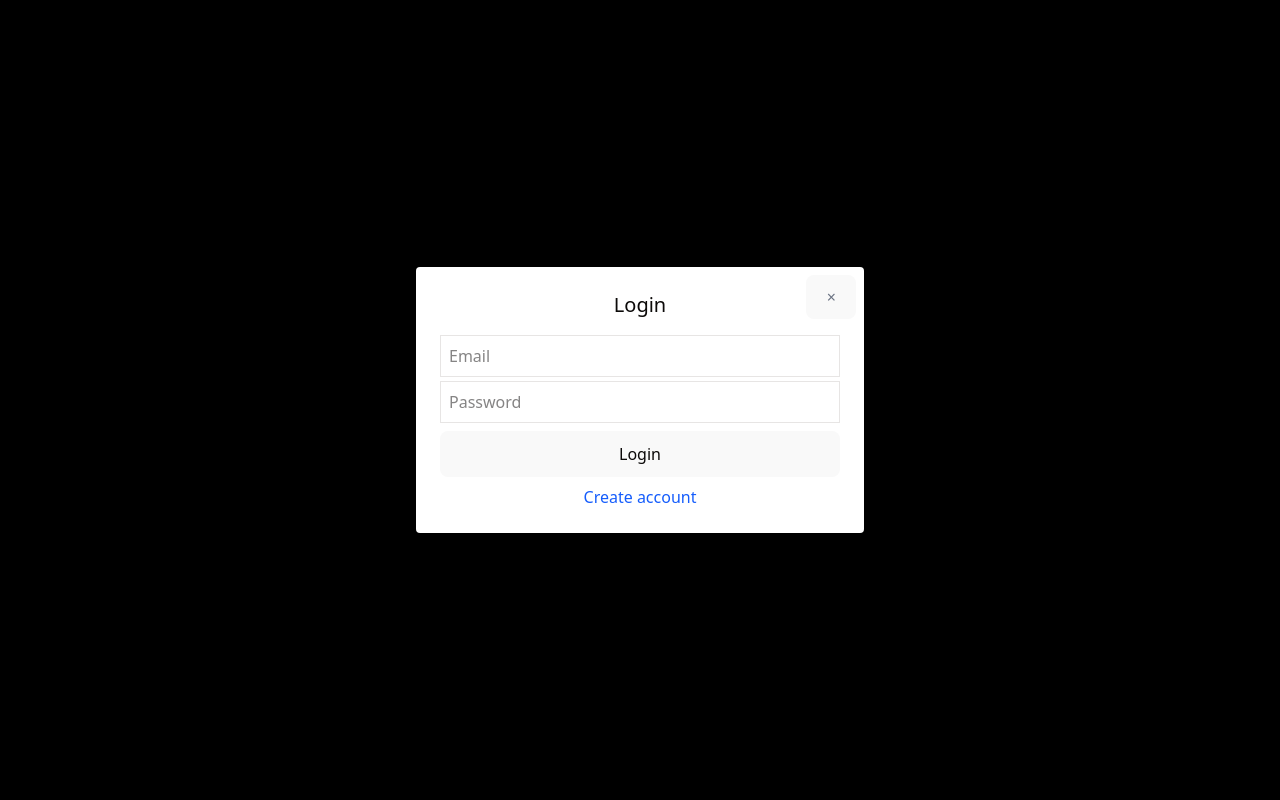
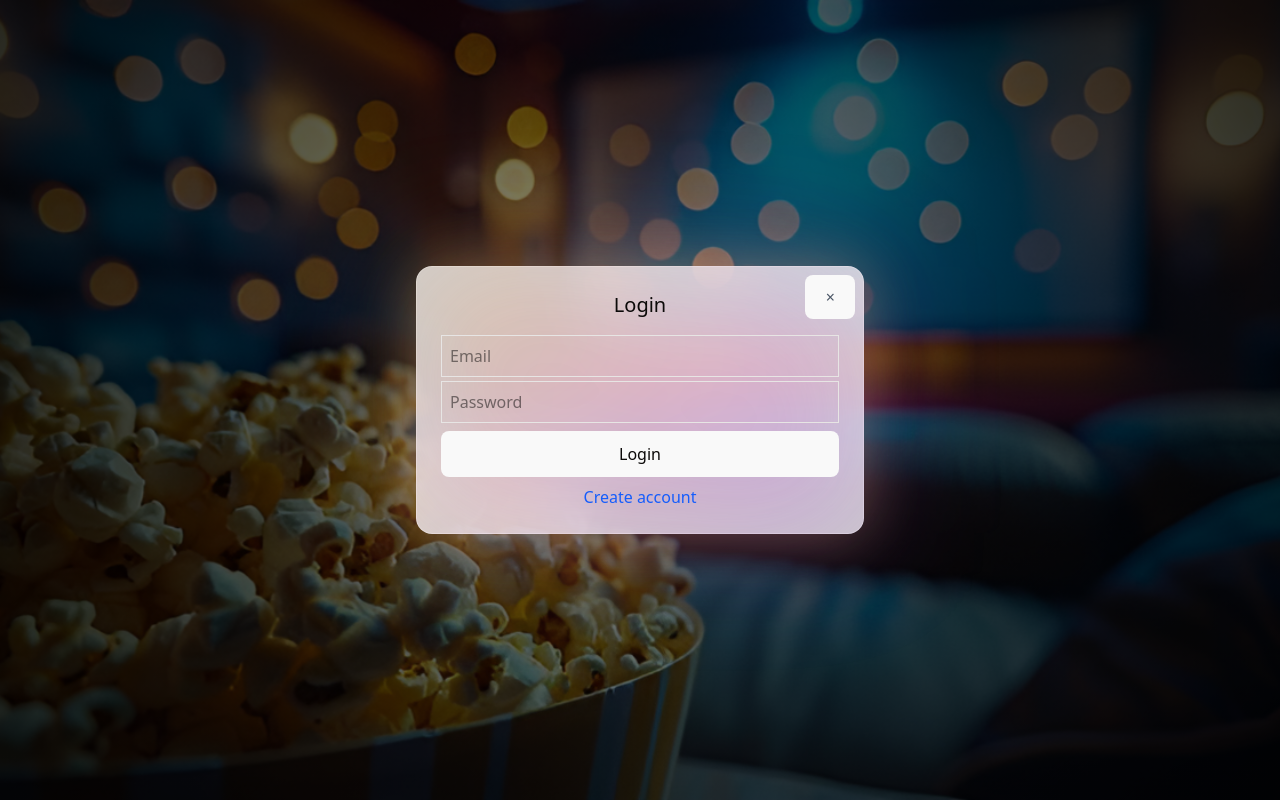
Before and after one commit to erik-per-lidstrom/Movie-night-planer, a React (Vite) app: page / in a window 1280 px wide. Both pictures are taken after a click on the button "Sign In / Sign Up". Built offline with nearby package versions, Linux system fonts and the light colour scheme.

Commit message:
final push all done

```diff
--- a/src/pages/addMovie.page.tsx
+++ b/src/pages/addMovie.page.tsx
@@ -121,7 +121,7 @@ const AddMoviePage = () => {
         <button
           type="submit"
           disabled={loading}
-          className="bg-green-500 text-white px-4 py-2 rounded"
+          className="bg-white text-black px-4 py-2 rounded"
         >
           {loading ? "Creating..." : "Add Movie"}
         </button>
--- a/src/pages/addevent.page.tsx
+++ b/src/pages/addevent.page.tsx
@@ -49,7 +49,6 @@ const AddEventPage = () => {
       if (!res.ok) {
         setError(data.message || "Failed to create event");
       } else {
-
         alert("Event created successfully!");
         navigate("/");
       }
--- a/src/pages/eventdetails.page.tsx
+++ b/src/pages/eventdetails.page.tsx
@@ -46,16 +46,16 @@ const EventDetailsPage = () => {
           else throw new Error("Failed to fetch movies");
         } else {
           const movieData = await movieRes.json();
-          const mapped: Movie[] = movieData.map((m: any) => ({
+          const mappedMovies = movieData.map((m: any) => ({
             _id: m._id,
-            Title: m.Title,
-            AgeRate: m.AgeRate,
-            Genre: m.Genre,
-            Description: m.Description,
-            ImageURL: m.ImageURL,
-            Runtime: m.Runtime,
+            title: m.Title || "No Title",
+            ageRate: m.AgeRate || "N/A",
+            genre: m.Genre || "N/A",
+            description: m.Description || "",
+            imgUrl: m.ImageURL || "",
+            runtime: m.Runtime || "",
           }));
-          setMovies(mapped);
+          setMovies(mappedMovies);
         }
       } catch (err: any) {
         console.error(err);
--- a/src/pages/home.page.tsx
+++ b/src/pages/home.page.tsx
@@ -3,6 +3,7 @@ import { Link } from "react-router-dom";
 import type { Event } from "../types/event.types";
 import ScrollToTop from "../components/scrollToTop.component";
 import { HiArchiveBoxXMark } from "react-icons/hi2";
+import bgLogin from "../assets/Loginpagebg2.0.jpg";
 
 const HomePage = () => {
   // ---------------- Event state ----------------
@@ -44,7 +45,10 @@ const HomePage = () => {
   // Fetch events //
   useEffect(() => {
     const token = localStorage.getItem("token");
-    if (!token) return;
+    if (!token) {
+      setFetchError("Not logged in");
+      return;
+    }
 
     const fetchEvents = async () => {
       setLoadingEvents(true);
@@ -54,20 +58,21 @@ const HomePage = () => {
           headers: { Authorization: `Bearer ${token}` },
         });
 
-        if (!res.ok) throw new Error("Unauthorized or server error");
+        if (!res.ok) throw new Error("Failed to fetch events");
 
         const data = await res.json();
-        setEvents(data.data || []);
-      } catch (err) {
+        console.log("EVENTS:", data.data);
+        setEvents(data.data); // viktigt: backend returnerar ofta { data: [...] }
+      } catch (err: any) {
         console.error(err);
-        setFetchError("Failed to load events. Come back later.");
+        setFetchError(err.message || "Failed to load events. Come back later.");
       } finally {
         setLoadingEvents(false);
       }
     };
 
     fetchEvents();
-  }, [currentUser]);
+  }, []);
 
   //  Logout //
   const handleLogout = () => {
@@ -283,14 +288,49 @@ const HomePage = () => {
       )}
 
       {/* Auth Popup */}
-      {/* Auth Popup */}
       {showAuthPopup && (
-        <div className="fixed inset-0 bg-black bg-opacity-50 flex justify-center items-center z-50">
-          <div className="bg-white p-6 rounded w-full max-w-md relative">
+        /* Hela sidan – bakgrundsbild + cinema overlay */
+        <div
+          className="fixed inset-0 flex justify-center items-center z-50 transition-opacity duration-300"
+          style={{
+            backgroundImage: `
+            radial-gradient(circle at center, rgba(0,0,0,0.4), rgba(0,0,0,0.85)),
+            url(${bgLogin})
+      `,
+            backgroundSize: "cover",
+            backgroundPosition: "center",
+          }}
+        >
+          {/* Popup – glassmorphism */}
+          <div
+            className="
+        relative
+    w-full max-w-md
+    p-6
+    rounded-2xl
+    bg-white/80
+    backdrop-blur-xl
+    border border-white/30
+
+    /* CINEMATIC GLOW */
+    shadow-[0_0_60px_rgba(255,200,120,0.35)]
+    before:absolute
+    before:inset-0
+    before:-z-10
+    before:rounded-2xl
+    before:bg-linear-to-br
+    before:from-amber-400/30
+    before:via-pink-500/20
+    before:to-purple-600/30
+    before:blur-3xl
+
+    animate-fadeIn
+      "
+          >
             {/* Stäng-knapp */}
             <button
               onClick={() => setShowAuthPopup(false)}
-              className="absolute top-2 right-2 text-gray-500 hover:text-gray-800 text-xl font-bold"
+              className="absolute top-2 right-2 text-gray-600 hover:text-black text-xl font-bold"
             >
               &times;
             </button>
--- a/src/pages/movie.page.tsx
+++ b/src/pages/movie.page.tsx
@@ -8,11 +8,13 @@ const MoviePage = () => {
   const [movie, setMovie] = useState<Movie | null>(null);
   const [loading, setLoading] = useState(true);
   const [error, setError] = useState<string | null>(null);
-  const { eventId } = useParams();
+
   useEffect(() => {
+    if (!movieId) return;
+
     const fetchMovie = async () => {
       try {
-        const res = await fetch(`http://localhost:4000/api/movies/${eventId}`, {
+        const res = await fetch(`http://localhost:4000/api/movies/${movieId}`, {
           headers: {
             Authorization: `Bearer ${localStorage.getItem("token")}`,
           },
@@ -23,8 +25,19 @@ const MoviePage = () => {
         }
 
         const data = await res.json();
-        setMovie(data);
-        document.title = `${data.title} | Movie Details`;
+
+        // Mappa backend → frontend
+        setMovie({
+          _id: data._id,
+          title: data.Title,
+          description: data.Description,
+          ageRate: data.AgeRate,
+          genre: data.Genre,
+          imgUrl: data.ImageURL,
+          runtime: data.Runtime,
+        });
+
+        document.title = `${data.Title} | Movie Details`;
       } catch (err) {
         setError((err as Error).message);
       } finally {
@@ -44,7 +57,6 @@ const MoviePage = () => {
       <h1 className="text-2xl font-bold mb-4">{movie.title}</h1>
 
       <div className="flex flex-col lg:flex-row gap-6">
-        {/* Image */}
         {movie.imgUrl ? (
           <img
             src={movie.imgUrl}
@@ -57,29 +69,16 @@ const MoviePage = () => {
           </div>
         )}
 
-        {/* Details */}
         <div className="flex flex-col gap-3">
-          {movie.thilleriframeUrl && (
-            <iframe
-              src={movie.thilleriframeUrl}
-              title={`${movie.title} Trailer`}
-              className="w-full h-64 md:h-96 rounded"
-              allowFullScreen
-              loading="lazy"
-            />
-          )}
-
           <p>
             <strong>Age Rate:</strong> {movie.ageRate}
           </p>
           <p>
             <strong>Genre:</strong> {movie.genre}
           </p>
-          {movie.runtime && (
-            <p>
-              <strong>Runtime:</strong> {movie.runtime}
-            </p>
-          )}
+          <p>
+            <strong>Runtime:</strong> {movie.runtime}
+          </p>
           <p>
             <strong>Description:</strong>
             <br />
```
Also changed, not shown: src/assets/Loginpagebg2.0.jpg (added).
